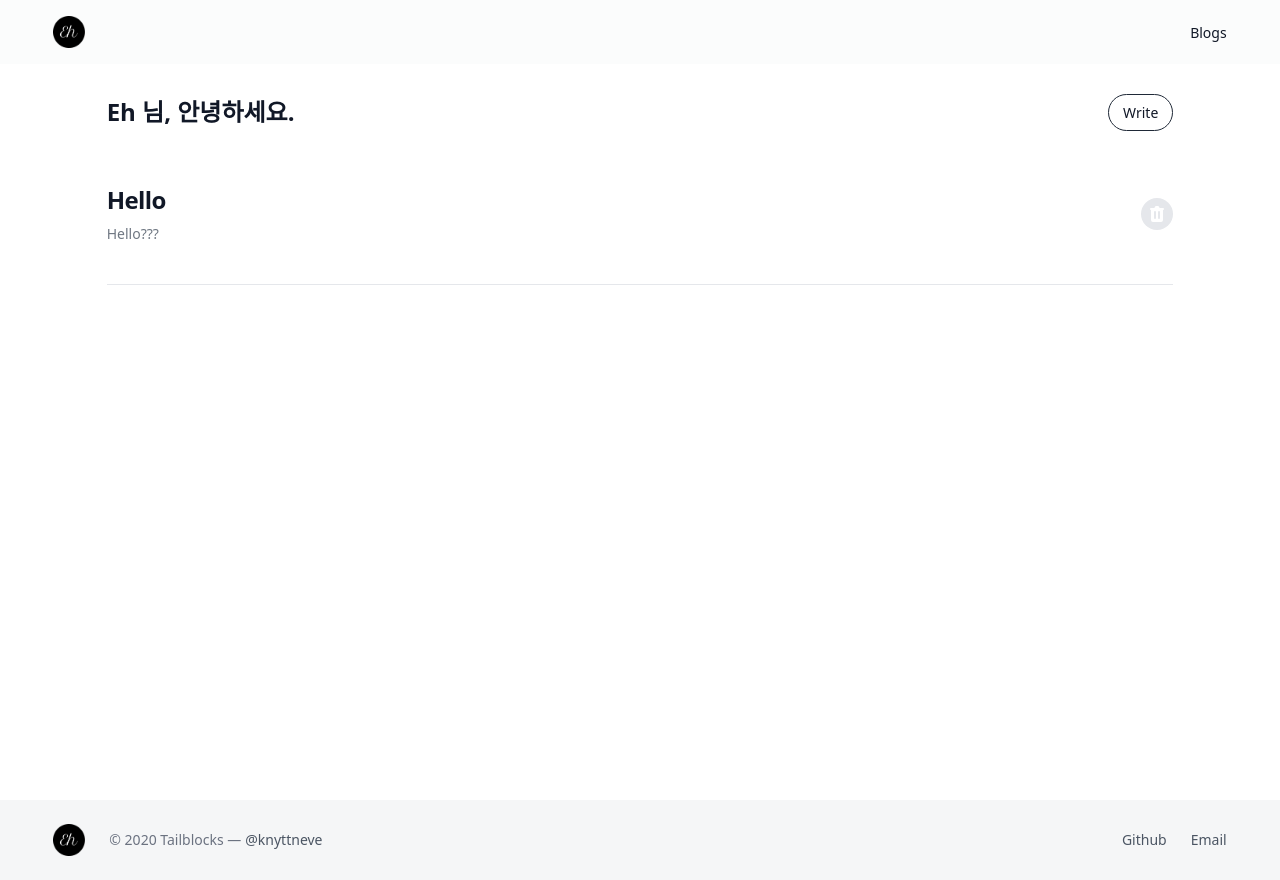
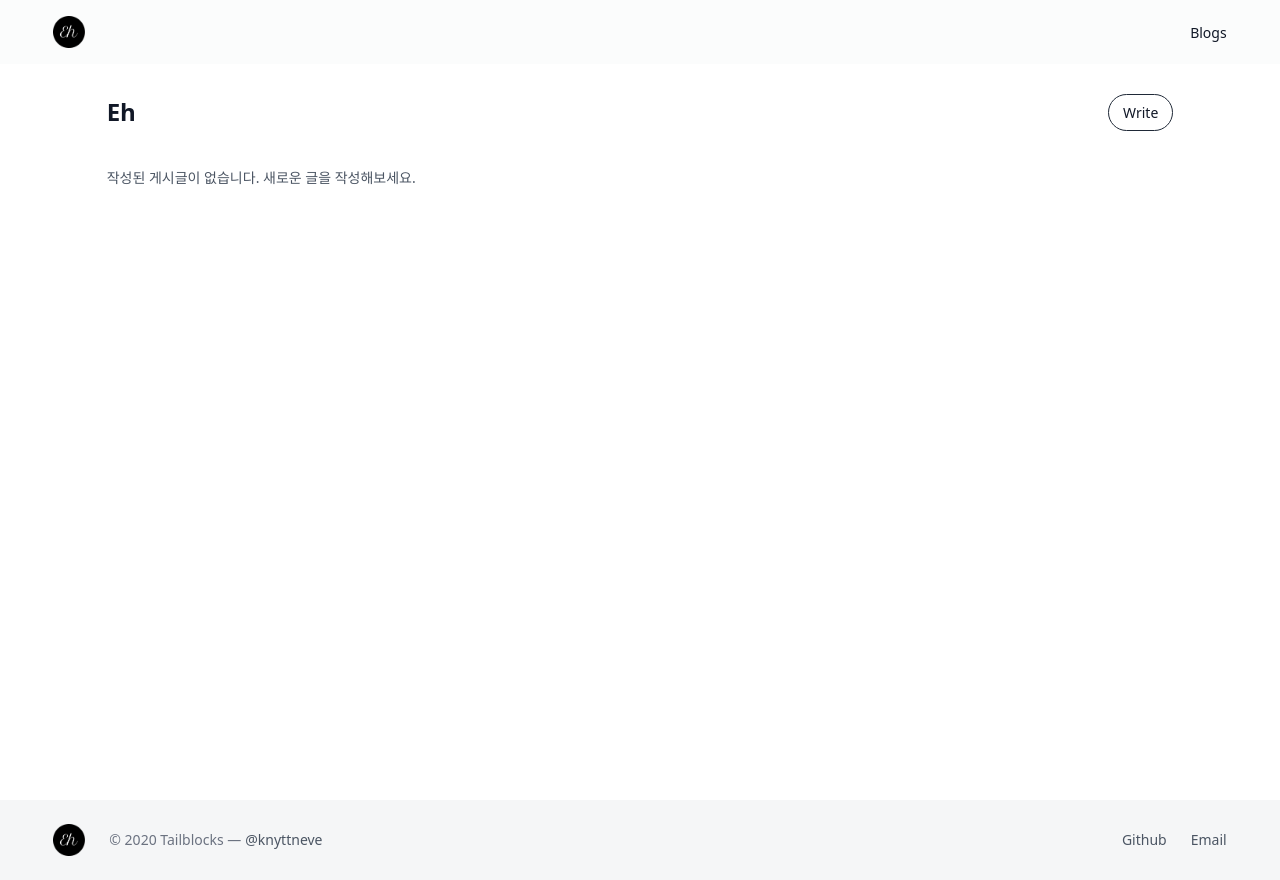
Before and after one commit to Hyeun9991/Next-Blog-01, a Next.js app: page /blogs in a window 1280 px wide. Built offline with nearby package versions, Linux system fonts and the light colour scheme; data requests are answered from the project's data file.

Commit message:
데이터 출력하는 코드 리팩토링, LoadingSpinner 컴포넌트 생성

```diff
--- /dev/null
+++ b/components/LoadingSpinner.tsx
@@ -0,0 +1,27 @@
+const LoadingSpinner = () => {
+  return (
+    <div className="text-center">
+      <div role="status">
+        <svg
+          aria-hidden="true"
+          className="inline w-8 h-8 mr-2 text-gray-200 animate-spin dark:text-gray-600 fill-blue-600"
+          viewBox="0 0 100 101"
+          fill="none"
+          xmlns="http://www.w3.org/2000/svg"
+        >
+          <path
+            d="M100 50.5908C100 78.2051 77.6142 100.591 50 100.591C22.3858 100.591 0 78.2051 0 50.5908C0 22.9766 22.3858 0.59082 50 0.59082C77.6142 0.59082 100 22.9766 100 50.5908ZM9.08144 50.5908C9.08144 73.1895 27.4013 91.5094 50 91.5094C72.5987 91.5094 90.9186 73.1895 90.9186 50.5908C90.9186 27.9921 72.5987 9.67226 50 9.67226C27.4013 9.67226 9.08144 27.9921 9.08144 50.5908Z"
+            fill="currentColor"
+          />
+          <path
+            d="M93.9676 39.0409C96.393 38.4038 97.8624 35.9116 97.0079 33.5539C95.2932 28.8227 92.871 24.3692 89.8167 20.348C85.8452 15.1192 80.8826 10.7238 75.2124 7.41289C69.5422 4.10194 63.2754 1.94025 56.7698 1.05124C51.7666 0.367541 46.6976 0.446843 41.7345 1.27873C39.2613 1.69328 37.813 4.19778 38.4501 6.62326C39.0873 9.04874 41.5694 10.4717 44.0505 10.1071C47.8511 9.54855 51.7191 9.52689 55.5402 10.0491C60.8642 10.7766 65.9928 12.5457 70.6331 15.2552C75.2735 17.9648 79.3347 21.5619 82.5849 25.841C84.9175 28.9121 86.7997 32.2913 88.1811 35.8758C89.083 38.2158 91.5421 39.6781 93.9676 39.0409Z"
+            fill="currentFill"
+          />
+        </svg>
+        <span className="sr-only">Loading...</span>
+      </div>
+    </div>
+  );
+};
+
+export default LoadingSpinner;
--- a/db.json
+++ b/db.json
@@ -1,9 +1,3 @@
 {
-  "posts": [
-    {
-      "title": "Hello",
-      "body": "Hello???",
-      "id": 4
-    }
-  ]
+  "posts": []
 }
--- a/pages/blogs/index.tsx
+++ b/pages/blogs/index.tsx
@@ -6,6 +6,7 @@
 import Card from '../../components/Card';
 import Layout from '../../components/layout';
 import { HiTrash } from 'react-icons/hi';
+import LoadingSpinner from '../../components/LoadingSpinner';
 
 interface IPostData {
   title: string;
@@ -16,10 +17,12 @@
 const Index = () => {
   const router = useRouter();
   const [posts, setPosts] = useState<IPostData[]>([]);
+  const [loading, setLoading] = useState<boolean>(true);
 
   const getPosts = () => {
     axios.get('http://localhost:3001/posts').then((res) => {
       setPosts(res.data);
+      setLoading(false);
     });
   };
 
@@ -35,6 +38,44 @@
     getPosts();
   }, []);
 
+  /**
+   * getPosts() 함수를 통해 db에서 가져온 포스트 데이터를 화면에 출력하는 함수
+   */
+  const renderBlogList = () => {
+    // 로딩중이면 로딩스피너를 화면에 출력
+    if (loading) {
+      return <LoadingSpinner />;
+    }
+
+    // db에 포스트 데이터가 없으면 메세지 출력
+    if (posts.length === 0) {
+      return (
+        <p className="text-sm mt-10">
+          작성된 게시글이 없습니다. 새로운 글을 작성해보세요.
+        </p>
+      );
+    }
+
+    // 포스트 데이터를 화면에 출력
+    return posts.map((post) => {
+      return (
+        <Card
+          key={post.id}
+          title={post.title}
+          body={post.body}
+          onClick={() => router.push('/blogs/edit')}
+        >
+          <button
+            className="w-7 h-7 sm:w-8 sm:h-8 flex items-center justify-center rounded-full bg-gray-200 hover:bg-red-600 transition outline-none focus:ring-4 focus:ring-red-300"
+            onClick={(e) => deleteBlog(e, post.id)}
+          >
+            <HiTrash className="w-4 h-4 sm:w-5 sm:h-5 text-white" />
+          </button>
+        </Card>
+      );
+    });
+  };
+
   return (
     <Layout>
       <Head>
@@ -45,9 +86,7 @@
 
       <section>
         <div className="flex justify-between items-center mb-4">
-          <h1 className="font-bold text-2xl text-gray-900">
-            Eh 님, 안녕하세요.
-          </h1>
+          <h1 className="font-bold text-2xl text-gray-900">Eh</h1>
           <div>
             <Link
               href="/blogs/create"
@@ -57,23 +96,7 @@
             </Link>
           </div>
         </div>
-        {posts.map((post) => {
-          return (
-            <Card
-              key={post.id}
-              title={post.title}
-              body={post.body}
-              onClick={() => router.push('/blogs/edit')}
-            >
-              <button
-                className="w-7 h-7 sm:w-8 sm:h-8 flex items-center justify-center rounded-full bg-gray-200 hover:bg-red-600 transition outline-none focus:ring-4 focus:ring-red-300"
-                onClick={(e) => deleteBlog(e, post.id)}
-              >
-                <HiTrash className="w-4 h-4 sm:w-5 sm:h-5 text-white" />
-              </button>
-            </Card>
-          );
-        })}
+        {renderBlogList()}
       </section>
     </Layout>
   );
```
